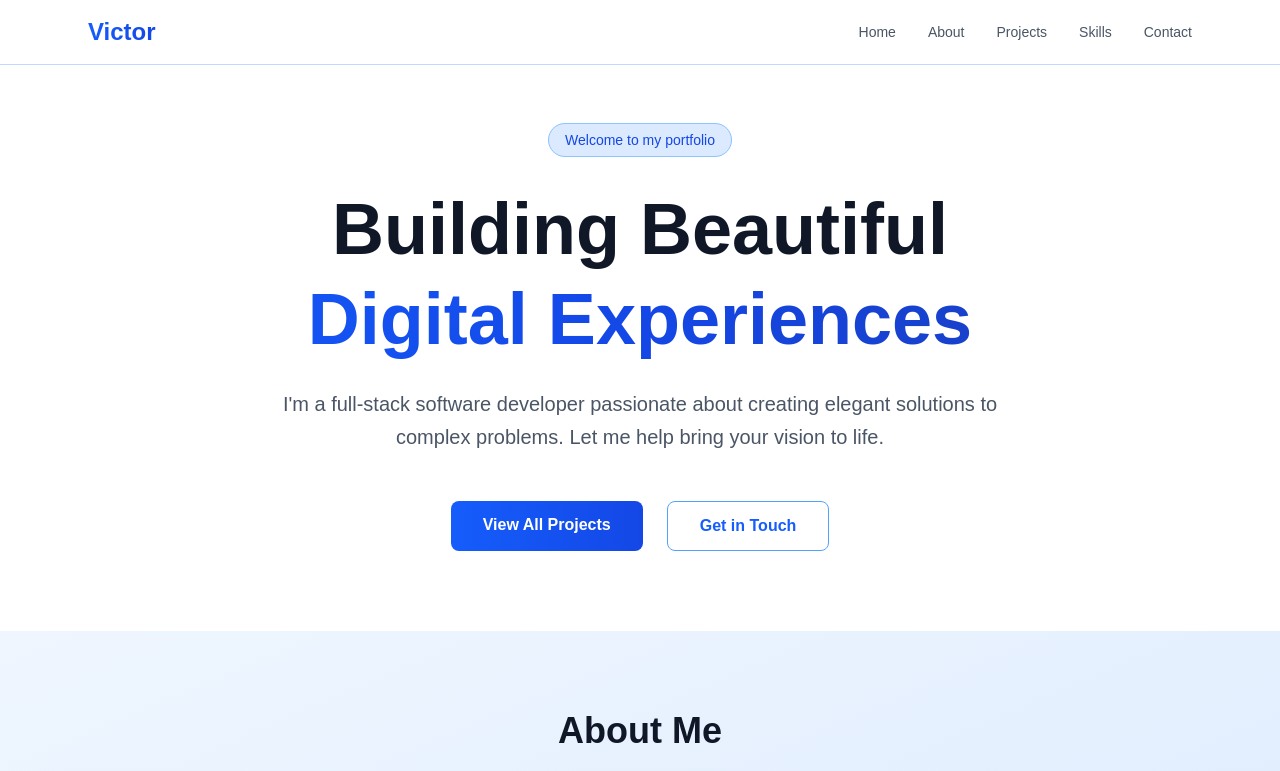
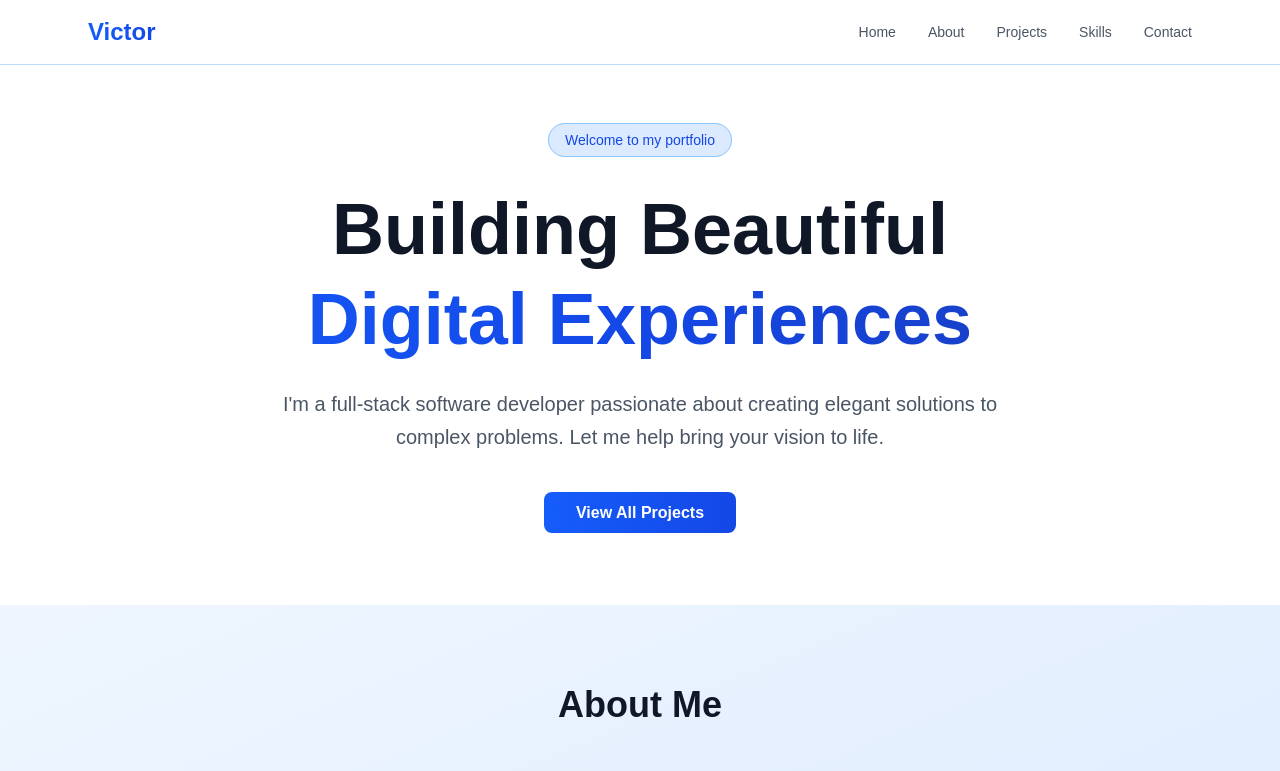
Before and after one commit to rephidimC/Portfolio, a Next.js app: page / in a window 1280 px wide. Shown: the top 771 px of the page. Built offline with nearby package versions, Linux system fonts and the light colour scheme.

Commit message:
:zap: update

```diff
--- a/app/page.tsx
+++ b/app/page.tsx
@@ -28,19 +28,14 @@ export default function Home() {
             elegant solutions to complex problems. Let me help bring your vision
             to life.
           </p>
-          <div className="flex gap-6 justify-center flex-wrap">
           <Link
             href="/projects"
             className="px-8 py-3 bg-linear-to-r from-blue-600 to-blue-700 rounded-lg font-semibold text-white hover:shadow-lg hover:shadow-blue-500/50 transition-all"
           >
             View All Projects
           </Link>
-            <button className="px-8 py-3 border border-blue-400 rounded-lg font-semibold text-blue-600 hover:bg-blue-50 transition-all">
-              Get in Touch
-            </button>
         </div>
-        </div>
-      </section>{" "}
+      </section>
       {/* About Section */}
       <section
         id="about"
```
Lines whose indentation alone changed are shown as unchanged.
